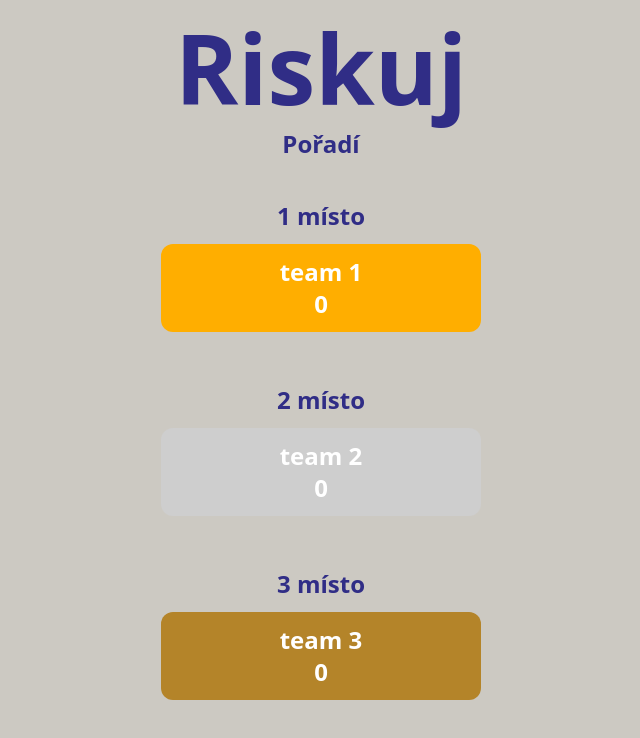
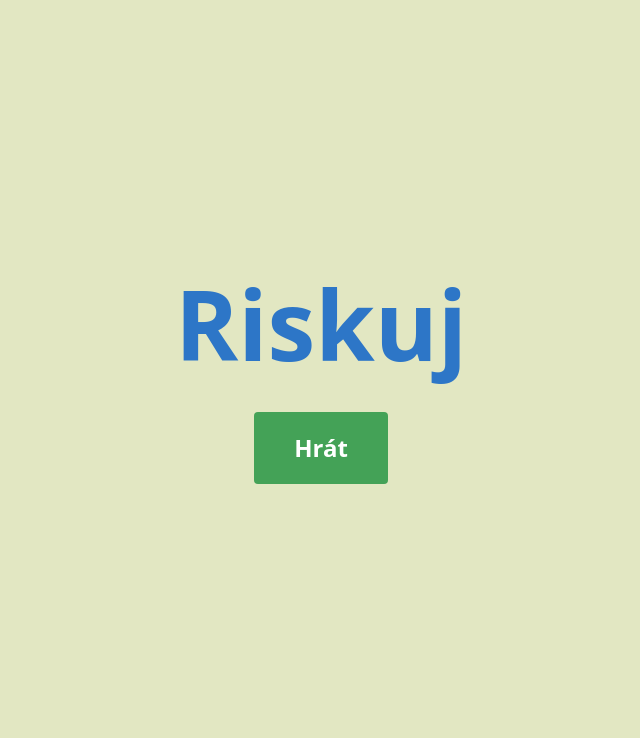
Before and after one commit to kostirez/riskuj, an Angular app: page / in a window 1280 px wide. Shown: the top 738 px of the page, without its empty margins (319-959 px from the left). Built offline with nearby package versions, Linux system fonts and the light colour scheme.

Commit message:
update colors

```diff
--- a/src/app/riskuj/question-detail/question-detail.component.html
+++ b/src/app/riskuj/question-detail/question-detail.component.html
@@ -1,4 +1,4 @@
-<div *ngIf="question" class="relative flex flex-col justify-around h-full w-full bg-bg-dark rounded-xl">
+<div *ngIf="question" class="relative flex flex-col justify-around h-full w-full bg-bg-light rounded-xl">
     <div class="text-center ">
         <h3 class="pt-5 text-secondary">{{question.category}}</h3>
         <h2 class="pt-5 text-secondary">Otázka za {{question.price}}</h2>
--- a/src/app/riskuj/riskuj-settings/riskuj-settings.component.ts
+++ b/src/app/riskuj/riskuj-settings/riskuj-settings.component.ts
@@ -73,11 +73,11 @@ export class RiskujSettingsComponent {
             price: d.cena,
             category: d.kategorie,
         }))
-        // this.riskujService.setQuestions(questions)
+        this.riskujService.setQuestions(questions)
     }
 
     setTeams() {
-        // this.riskujService.setTeams(this.teams);
+        this.riskujService.setTeams(this.teams);
     }
 
     play() {
--- a/src/app/riskuj/riskuj.service.ts
+++ b/src/app/riskuj/riskuj.service.ts
@@ -60,67 +60,12 @@ export class RiskujService {
 
     teams: Team[] = [];
     activeTeamIndex: number = 0;
-    state: State = 'results';
+    state: State = 'start';
     deductPoints: boolean = false;
     changeAfterLose: boolean = false;
 
     constructor() {
-        this.setQuestions([
-            {
-                question: "otazka 1",
-                answers: [ "odpoved 1", "odpoved 2" ],
-                price: 100,
-                category: "kategorie1",
-            },
-            {
-                question: "otazka 2",
-                answers: [ "odpoved 1", "odpoved 2" ],
-                price: 200,
-                category: "kategorie1",
-            },
-            {
-                question: "otazka 3",
-                answers: [ "odpoved 1", "odpoved 2" ],
-                price: 300,
-                category: "kategorie1",
-            },
-            {
-                question: "otazka 1",
-                answers: [ "odpoved 1", "odpoved 2" ],
-                price: 100,
-                category: "cestovani",
-            },
-            {
-                question: "otazka 2",
-                answers: [ "odpoved 1", "odpoved 2" ],
-                price: 200,
-                category: "cestovani",
-            },
-            {
-                question: "otazka 3",
-                answers: [ "odpoved 1" ],
-                price: 300,
-                category: "cestovani",
-            },
-        ]);
 
-        this.setTeams([
-            {
-                name: "team 1",
-                points: 0,
-                color: "Oranžová"
-            },
-            {
-                name: "team 2",
-                points: 0,
-                color: "Zelená"
-            },
-            {
-                name: "team 3",
-                points: 0,
-                color: "Zelená"
-            },
-        ])
     }
 
     settings: RiskujSettings | undefined = undefined;
--- a/src/app/riskuj/riskujgame/riskujgame.component.html
+++ b/src/app/riskuj/riskujgame/riskujgame.component.html
@@ -9,14 +9,14 @@
 <div class="relative">
     <div class="w-full p-10">
         <div *ngFor="let row of rows"
-             class="flex flex-row w-full h-40 justify-between bg-primary text-white gap-2 mt-2 px-2 rounded-lg">
+             class="flex flex-row w-full h-40 justify-between bg-bg-light text-white gap-2 mt-2 px-2 rounded-lg">
             <div class="flex flex-col">
-                <h3 class="w-[300px] text-white text-center text-2xl my-auto">{{row.category}}</h3>
+                <h3 class="w-[300px] text-secondary text-center text-2xl my-auto">{{row.category}}</h3>
             </div>
             <div *ngFor="let box of row.questionBoxes"
                  (click)="clickQuestion(row.category, box)"
-                 class="flex flex-col w-full bg-bg-light text-white  shadow-lg my-2 rounded-lg"
-                 [ngClass]="box.status == 'done' ? 'bg-primary cursor-cancel' : 'bg-open cursor-pointer'">
+                 class="flex flex-col w-full text-white  shadow-lg my-2 rounded-lg"
+                 [ngClass]="box.status == 'done' ? 'bg-none shadow-none cursor-cancel' : 'bg-secondary cursor-pointer'">
                 <div class="my-auto text-center text-4xl"
                 >{{box.status == 'done' ? '': box.price}}</div>
             </div>
--- a/src/styles.scss
+++ b/src/styles.scss
@@ -34,11 +34,11 @@
     }
 
     .btn-main {
-        @apply py-5 px-10 bg-bg-dark text-primary text-2xl font-bold hover:bg-bg-light;
+        @apply py-5 px-10 bg-secondary text-white text-2xl font-bold hover:bg-bg-light hover:text-primary;
     }
 
     .btn-secondary {
-        @apply py-3 px-6 bg-bg-dark text-primary text-xl font-semibold hover:bg-bg-light;
+        @apply py-3 px-6 bg-bg-dark text-white text-xl font-semibold hover:bg-bg-light;
     }
 
     .btn-mini {
--- a/tailwind.config.js
+++ b/tailwind.config.js
@@ -6,14 +6,14 @@ module.exports = {
   theme: {
     colors: {
       'white': '#ffffff',
-      'primary': '#302D86',
-      'secondary': '#66603E',
-      'bg': '#ccc9c2',
-      'bg-light': '#e0c778',
-      'bg-dark': '#9C8827',
-      'green': '#689a2c',
+      'primary': '#2d76c7',
+      'secondary': '#44a257',
+      'bg': '#e2e7c2',
+      'bg-light': '#9ecff6',
+      'bg-dark': '#66889f',
+      'green': '#458573',
       'red': '#b90404',
-      'open': '#b7cb8d',
+      'open': '#458573',
       'close': '#48520b',
     },
   },
```
